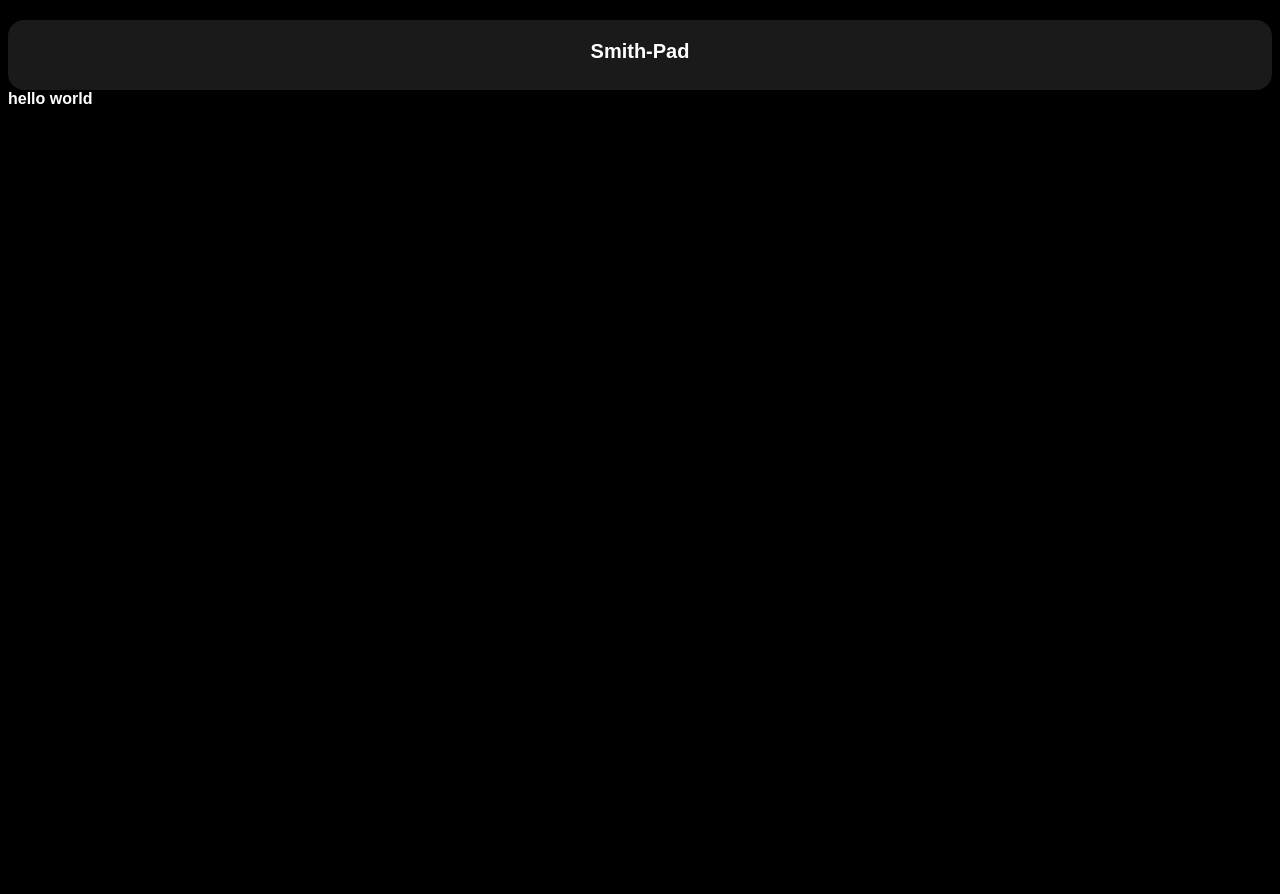
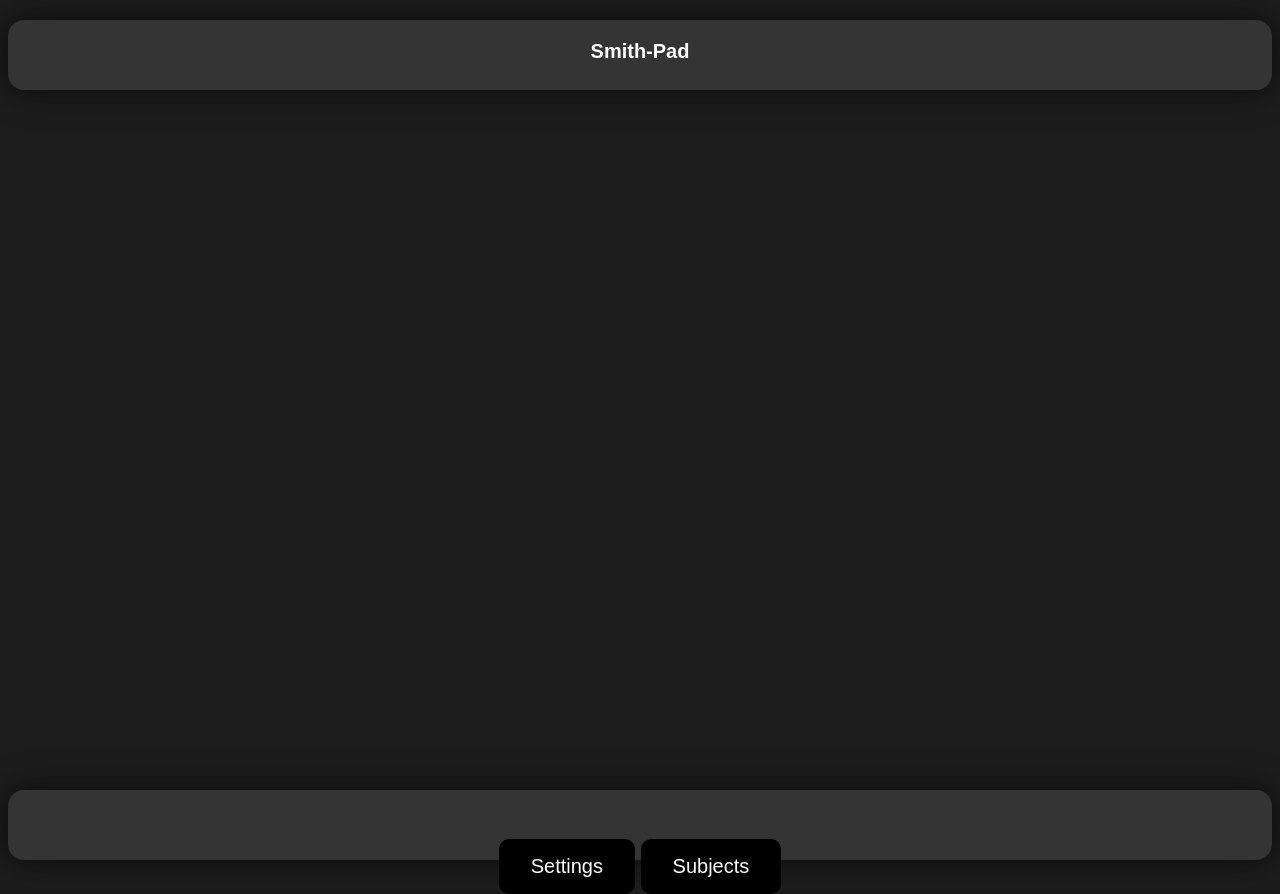
Before and after one commit to Smith-Pad/osui, a PHP site: page /home-screen.html in a window 1280 px wide. Before the commit the page ends 104 px from the top, so only its background shows below. Run offline with PHP 8.4, Linux system fonts and the light colour scheme.

Commit message:
Did stuff...

```diff
--- a/CSS/buttons.css
+++ b/CSS/buttons.css
@@ -0,0 +1,11 @@
+.global-bottom-bar-buttons {
+    background-color: black;
+    text-decoration: none;
+    border-style: none;
+    margin-top: -20px;
+    color: white;
+    font-size: 20px;
+    border-radius: 10px;
+    padding: 16px 32px;
+    transition-duration: 0.2s;
+}
--- a/CSS/globals.css
+++ b/CSS/globals.css
@@ -1,6 +1,33 @@
 body {
-    background-color: black;
+    background-color: rgb(29, 29, 29);
     color: white;
     font-weight: 900;
     font-family: Arial, Helvetica, sans-serif;
+    overflow: hidden;
 }
+
+
+.global-bottom-bar {
+    font-family: Arial, Helvetica, sans-serif;
+    background-color: rgba(255, 255, 255, 0.1);
+    text-align: center;
+    padding: 10px 32px;
+    height: 50px;
+    border-radius: 16px;
+    margin-top: 700px;
+    box-shadow: 0px 0px 20px rgba(0, 0, 0, 0.4), 0px 0px 40px rgba(0, 0, 0, 0.3);
+}
+
+.global-bottom-bar-content {
+    margin-top: 20px;
+    font-size: 20px;
+}
+
+
+.global-bar-bottom-bar-group-left {
+    margin-left: -1470px;
+}
+
+.global-bar-bottom-bar-group-middle {
+    margin-left: -1470px;
+}
--- a/CSS/home-screen.css
+++ b/CSS/home-screen.css
@@ -6,7 +6,7 @@
     height: 50px;
     border-radius: 16px;
     margin-top: 20px;
-    box-shadow: 0px 0px 20px rgba(0, 0, 0, 0.4), 0px 0px 40px rgba(0, 0, 0, 0.3); /* Add a popping out shadow */
+    box-shadow: 0px 0px 20px rgba(0, 0, 0, 0.4), 0px 0px 40px rgba(0, 0, 0, 0.3);
 }
 
 .home-screen-top-content {
--- a/home-screen.html
+++ b/home-screen.html
@@ -1,6 +1,7 @@
 <link rel='stylesheet' href='./CSS/globals.css'>
 <link rel='stylesheet' href='./CSS/home-screen.css'>
 <link rel='stylesheet' href='./CSS/settings-screen.css'>
+<link rel='stylesheet' href='./CSS/buttons.css'>
 
 
 <div class='home-screen-top'>
@@ -12,5 +13,12 @@
 
 
 <div class='global-bottom-bar'>
-    hello world
+    <div class='global-bottom-bar-content'>
+        <div class='global-bar-bottom-bar-group-left'>
+            <button class='global-bottom-bar-buttons'>Apps</button>
+        </div>
+
+        <button class='global-bottom-bar-buttons' onclick="location.href='settings.html'">Settings</button>
+        <button class='global-bottom-bar-buttons' onclick="location.href='settings.html'">Subjects</button>
+    </div>
 </div>
```
